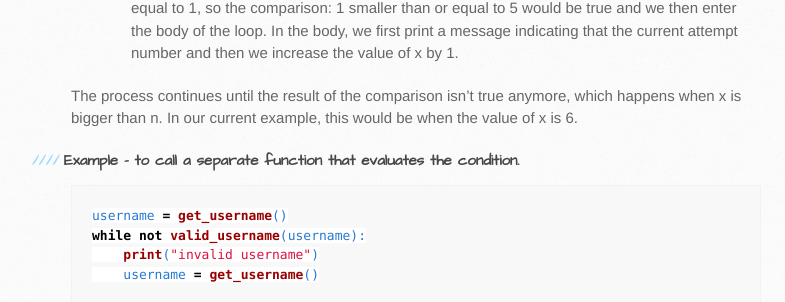
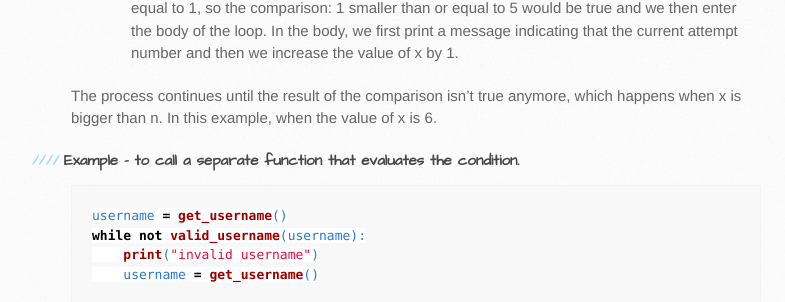
Before and after one commit to trumpfheller/trumpfheller.github.io, a Jekyll site: the page built from c_while.md, in a window 1280 px wide and 900 px high, scrolled down 1315 px. Shown: the part 173-475 px from the top of the window, without its empty margins (89-874 px from the left). Built offline with Jekyll 4.4.1, drawn with Linux system fonts in a browser that asks for light colours.

Commit message:
Update c_while.md

```diff
--- a/c_while.md
+++ b/c_while.md
@@ -60,7 +60,8 @@ attempts(5)
 In the body, we first print a message indicating that the current attempt number and then we increase the value of x by 1.
 
 
-The process continues until the result of the comparison isn't true anymore, which happens when x is bigger than n. In our current example, this would be when the value of x is 6.
+The process continues until the result of the comparison isn't true anymore, which happens when x is bigger than n.
+In this example, when the value of x is 6.
 
 #### Example - to call a separate function that evaluates the condition.
 
```
